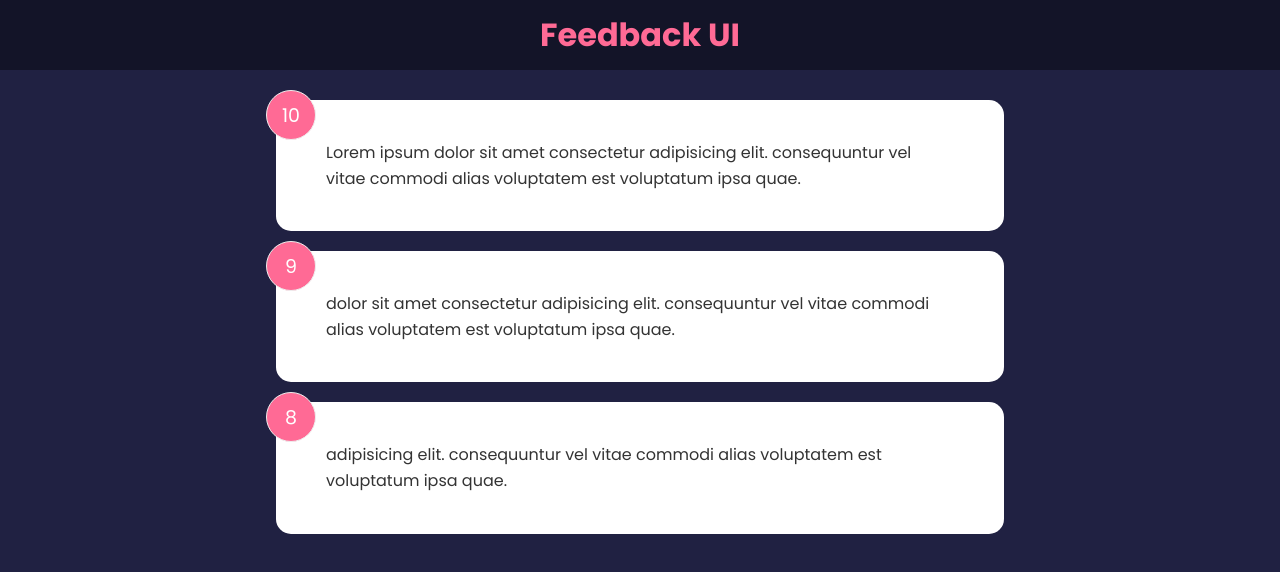
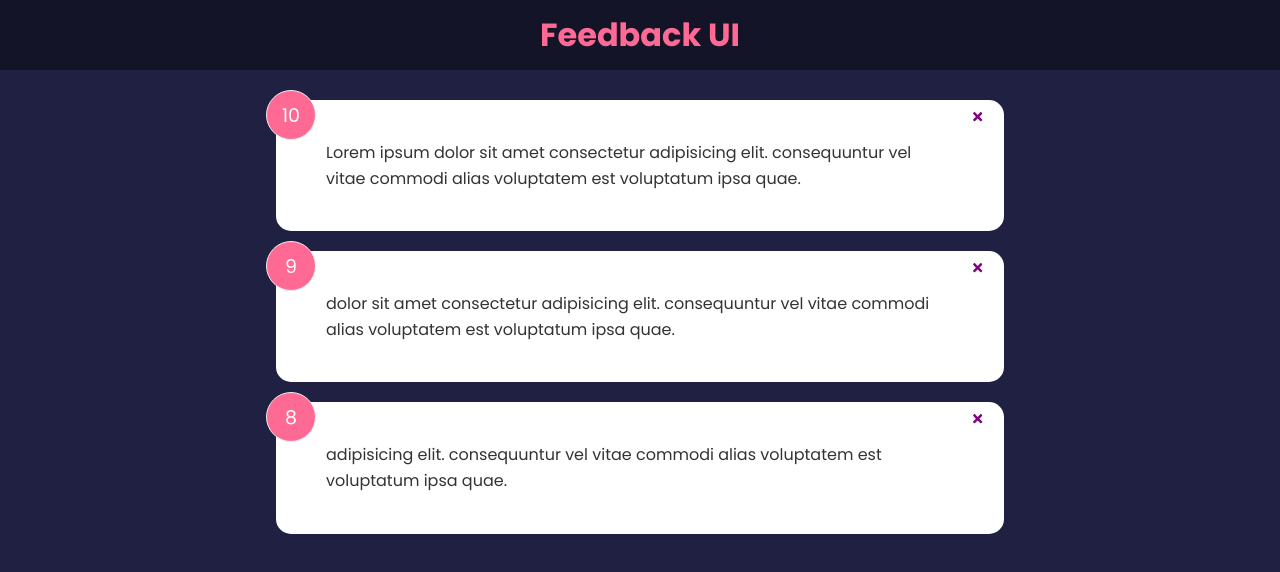
Before and after one commit to MattRuetz/reviews-react-app, a React (Create React App) app: page / in a window 1280 px wide. Shown: the top 572 px of the page. Built offline with nearby package versions, Linux system fonts and the light colour scheme.

Commit message:
user can delete card from UI with X button -- does not persist -- TODO

```diff
--- a/src/App.js
+++ b/src/App.js
@@ -6,11 +6,20 @@ import FeedbackData from './data/FeedbackData';
 const App = () => {
     const [feedback, setFeedback] = useState(FeedbackData);
 
+    const deleteFeedback = (id) => {
+        if (window.confirm('Are you sure you want to delete this feedback?')) {
+            setFeedback(feedback.filter((item) => item.id !== id));
+        }
+    };
+
     return (
         <>
             <Header />
             <div className="container">
-                <FeedbackList feedback={feedback} />
+                <FeedbackList
+                    feedback={feedback}
+                    handleDelete={deleteFeedback}
+                />
             </div>
         </>
     );
--- a/src/components/FeedbackItem.jsx
+++ b/src/components/FeedbackItem.jsx
@@ -2,10 +2,13 @@ import { FaTimes } from 'react-icons/fa';
 import Card from './shared/Card';
 import PropTypes from 'prop-types';
 
-function FeedbackItem({ item }) {
+function FeedbackItem({ item, handleDelete }) {
     return (
         <Card>
             <div className="num-display">{item.rating}</div>
+            <button className="close">
+                <FaTimes onClick={() => handleDelete(item.id)} color="purple" />
+            </button>
             <div className="text-display">{item.text}</div>
         </Card>
     );
--- a/src/components/FeedbackList.jsx
+++ b/src/components/FeedbackList.jsx
@@ -3,7 +3,7 @@ import PropTypes from 'prop-types';
 
 // Component for entire list of feedback cards
 // props: feedback - Array of all feedback items as React State
-const FeedbackList = ({ feedback }) => {
+const FeedbackList = ({ feedback, handleDelete }) => {
     if (!feedback || feedback.length === 0) {
         return <p>No Feedback... yet!</p>;
     }
@@ -13,7 +13,11 @@ const FeedbackList = ({ feedback }) => {
     return (
         <div className="feedback-list">
             {feedback.map((item) => (
-                <FeedbackItem key={item.id} item={item} />
+                <FeedbackItem
+                    key={item.id}
+                    item={item}
+                    handleDelete={handleDelete}
+                />
             ))}
         </div>
     );
```
